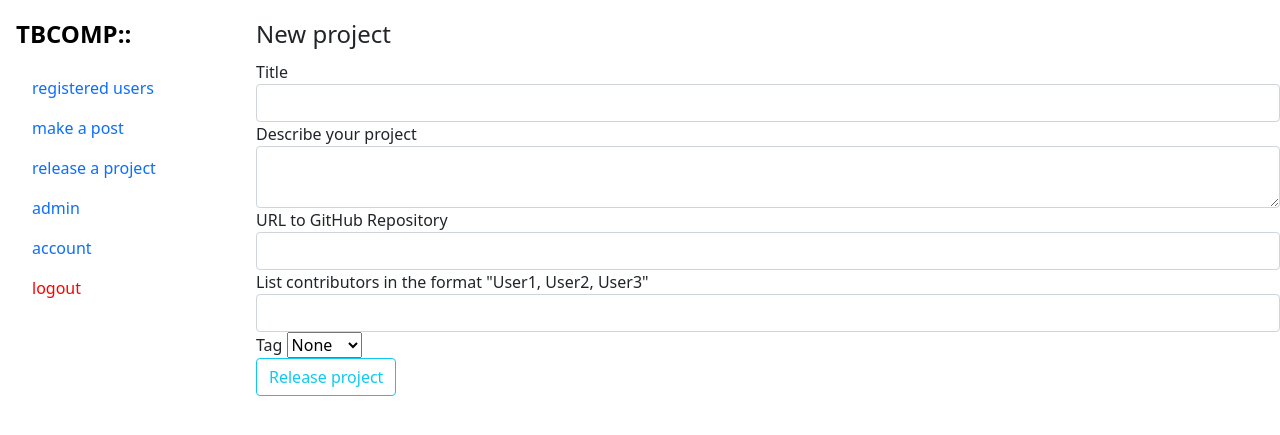
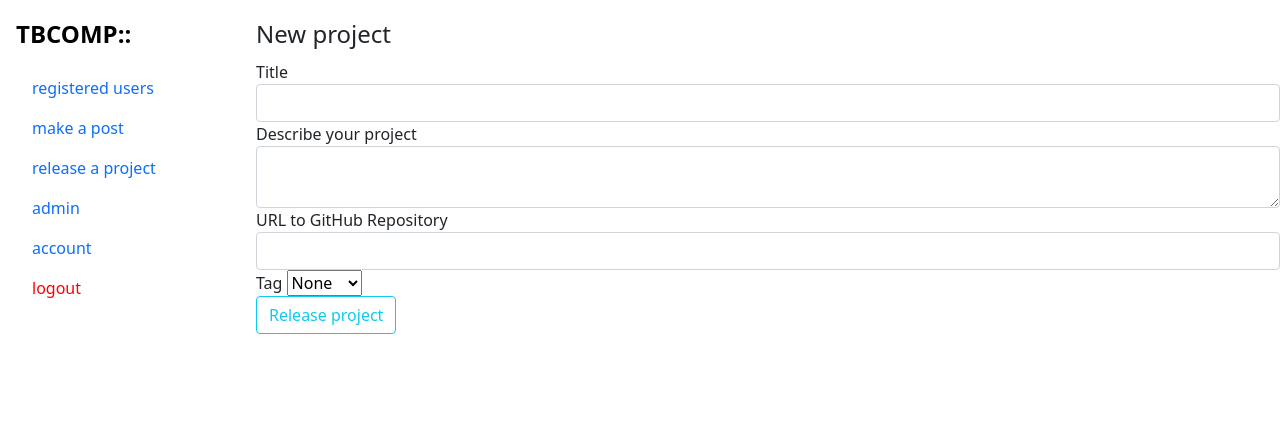
Before and after one commit to GiorginoSerbuciano/techbasicscompanion, a Flask app: page /project/new in a window 1280 px wide. Shown: the top 435 px of the page. Run offline with Flask 2, Linux system fonts and the light colour scheme; the visitor is signed in with stand-in values (Sample User, id 1); data comes from the database, SQL or seed files in the repository; some libraries are stand-ins or nearby versions.

Commit message:
Revert "Giorgino serbuciano/issue8"

```diff
--- a/tbcompanion/models.py
+++ b/tbcompanion/models.py
@@ -6,10 +6,7 @@ from itsdangerous import TimedJSONWebSignatureSerializer as Serializer
 
 from tbcompanion import db, login_man
 
-contributor_table = db.Table('contributor_table',
-    db.Column('user_id', db.Integer, db.ForeignKey('user.id')),
-    db.Column('project_id', db.Integer, db.ForeignKey('project.id'))
-)
+
 
 @login_man.user_loader
 def load_user(user_id):
@@ -17,21 +14,18 @@ def load_user(user_id):
 
 
 class User(db.Model, UserMixin):
-
-	post_author = db.relationship('Post', backref='author', lazy=True)
-	project_admin = db.relationship('Project', backref='admin', lazy=True)
-	project_contributor = db.relationship('Project', secondary=contributor_table, back_populates='contributor_id')
-
 	id = db.Column(db.Integer, primary_key=True)
 	username = db.Column(db.String(20), unique=True, nullable=False)
 	email = db.Column(db.String(120), unique=True, nullable=False)
 	image_file = db.Column(db.String(20), nullable=False, default='default.jpg')
 	password = db.Column(db.String(60), nullable=False)
 	is_admin = db.Column(db.Boolean)
-
+	posts = db.relationship('Post', backref='author', lazy=True)
+	projects = db.relationship('Project', backref='contributor', lazy=True)
 
 	def __repr__(self):
-		return self.username
+		return "User('{}','{}','{}')".format(
+			self.username, self.email, self.image_file, self.posts)
 
 	def get_reset_token(self, expires_sec=900):
 		s = Serializer(current_app.config['SECRET_KEY'], expires_sec)
@@ -51,7 +45,7 @@ class Post(db.Model):
 	title = db.Column(db.String(120), nullable=False)
 	date = db.Column(db.DateTime, nullable=False, default=datetime.utcnow)
 	content = db.Column(db.Text, nullable=False)
-	author_id = db.Column(db.Integer, db.ForeignKey('user.id'), nullable=False)
+	user_id = db.Column(db.Integer, db.ForeignKey('user.id'), nullable=False)
 	project_id = db.Column(db.Integer, db.ForeignKey('project.id'), nullable=False)
 
 	def __repr__(self):
@@ -60,17 +54,14 @@ class Post(db.Model):
 
 
 class Project(db.Model):
-
-	contributor_id = db.relationship('User', secondary=contributor_table, back_populates='project_contributor')
-
 	id = db.Column(db.Integer, primary_key=True)
 	title = db.Column(db.String(120), nullable=False)
 	date = db.Column(db.DateTime, nullable=False, default=datetime.utcnow)
 	content = db.Column(db.Text, nullable=False)
 	github_repo = db.Column(db.String(120), nullable=True, unique=True)
-	admin_id = db.Column(db.Integer, db.ForeignKey('user.id'), nullable=False)
+	user_id = db.Column(db.Integer, db.ForeignKey('user.id'), nullable=False)
 	tag = db.Column(db.String, nullable=True)
 
 	def __repr__(self):
 		return "Project('{}','{}','{}')".format(
-			self.title, self.date, self.content)
+			self.title, self.date, self.user_id)
--- a/tbcompanion/projects/forms.py
+++ b/tbcompanion/projects/forms.py
@@ -3,7 +3,7 @@ from flask_pagedown.fields import PageDownField
 from wtforms.fields.core import SelectField, StringField
 from wtforms.fields.simple import SubmitField, TextAreaField
 from wtforms.validators import URL, DataRequired, Length, ValidationError
-from tbcompanion.models import Project, User
+from tbcompanion.models import Project
 from urllib.parse import urlparse
 
 
@@ -17,8 +17,8 @@ class ProjectForm(FlaskForm):
 	])
 	github_repo = StringField('URL to GitHub Repository', validators=[
 		Length(max=120),
+		URL()
 	])
-	contributors = StringField('List contributors in the format "User1, User2, User3"')
 	dropdown_tags = [
 		(None,'None'),
 		('art','Art'),
@@ -30,7 +30,7 @@ class ProjectForm(FlaskForm):
 	tag = SelectField('Tag',choices=dropdown_tags)
 	submit = SubmitField('Release project')
 
-#TODO: #8 Add contributors
+#TODO: Add contributors
 
 	def validate_github_repo(self, github_repo):
 		project = Project.query.filter_by(github_repo=github_repo.data).first()
@@ -39,13 +39,3 @@ class ProjectForm(FlaskForm):
 			raise ValidationError('This GitHub repository is linked to a different project. Please update the already-existing project if you are a contributor.')
 		elif parse.scheme != 'https' or parse.netloc != 'github.com':
 			raise ValidationError('Invalid URL.')
-
-	def validate_contributors(self, contributors):
-		contributors_list = contributors.data.split(', ')
-		if len(contributors_list) > 1:
-			for contributor in contributors_list:
-				user = User.query.filter_by(username=contributor).first()
-				if not user:
-					raise ValidationError(f'The user "{contributor}" does not exist!')
-				elif user == current_user:
-					raise ValidationError(f'No need to pass yourself as a contributor ;).')
--- a/tbcompanion/projects/routes.py
+++ b/tbcompanion/projects/routes.py
@@ -4,7 +4,7 @@ from flask_login import current_user
 from flask_login.utils import login_required
 from tbcompanion import db
 from tbcompanion.projects.forms import ProjectForm
-from tbcompanion.models import Project, User
+from tbcompanion.models import Project
 from werkzeug.utils import redirect
 import markdown
 
@@ -20,19 +20,16 @@ def project(project_id):
 def project_form():
 	form = ProjectForm()
 	tags = form.dropdown_tags
+	print('pass')
 	if form.validate_on_submit():
+		print('validated')
 		project = Project(
 			title=form.title.data,
 			content=form.content.data,
-			admin=current_user,
-			#ISSUE: #10 AttributeError: 'str' object has no attribute '_sa_instance_state'
+			contributor=current_user,
 			github_repo=form.github_repo.data,
 			tag=form.tag.data
 			)
-		contributors_list = form.contributors.data.split(', ')
-		for c in contributors_list:
-			contributor = User.query.filter_by(username=c).first()
-			project.contributor_id.append(contributor)
 		db.session.add(project)
 		db.session.commit()
 		flash('Your project is live!', 'success')
--- a/tbcompanion/templates/home.html
+++ b/tbcompanion/templates/home.html
@@ -51,10 +51,8 @@
 	{% for project in projects %}
 		<div class="container bg-light pt-2 pb-2 margin">
 			<a href="{{ url_for('projects.project', project_id=project.id) }}">{{ project.title }}</a> [{{ project.tag }}]</h3>
-
 			<p>{{ project.content|markdown }}</p>
 			Contributors: <a href="{{ url_for('users.user_profile', user_id=project.contributor.id) }}">{{ project.contributor.username }}</a>
-
 			<p><a href="{{ project.github_repo }}">{{ project.title }} on GitHub</a></p></small>
 		</div>
 		<p></p>
--- a/tbcompanion/templates/project_form.html
+++ b/tbcompanion/templates/project_form.html
@@ -54,22 +54,6 @@
 			{% else %}
 				{{ form.github_repo(class="form-control") }}
 			{% endif %}
-
-		<!-- Contributors field -->
-			<div>
-			{{ form.contributors.label(class="form-control-label") }}
-			<!-- Begin invalid form -->
-			{% if form.contributors.errors %}
-				{{ form.contributors(class="form-control is-invalid") }}
-				<div class='invalid-feedback'>
-					{% for error in form.contributors.errors %}
-					<span>{{ error }}</span>
-					{% endfor %}
-				</div>
-			<!-- End invalid form -->
-			{% else %}
-				{{ form.contributors(class="form-control") }}
-			{% endif %}
 			</div>
 				{{ form.tag.label }}
 				{{ form.tag }}
--- a/tbcompanion/templates/project_view.html
+++ b/tbcompanion/templates/project_view.html
@@ -3,10 +3,8 @@
 {% block content %}
 
 	<h1>{{ project.title }}</h1>{{ project.id }}
-
 	<p>By {{ project.contributor.username }} on {{ project.date.strftime('%A, the %dth of %B %Y') }}</p>
 	<p>{{ project.content|markdown }}</p>
-
 
 
 	<!-- TODO: Include tags -->
```
Also changed, not shown: tbcompanion/accounts/func.py (added).
